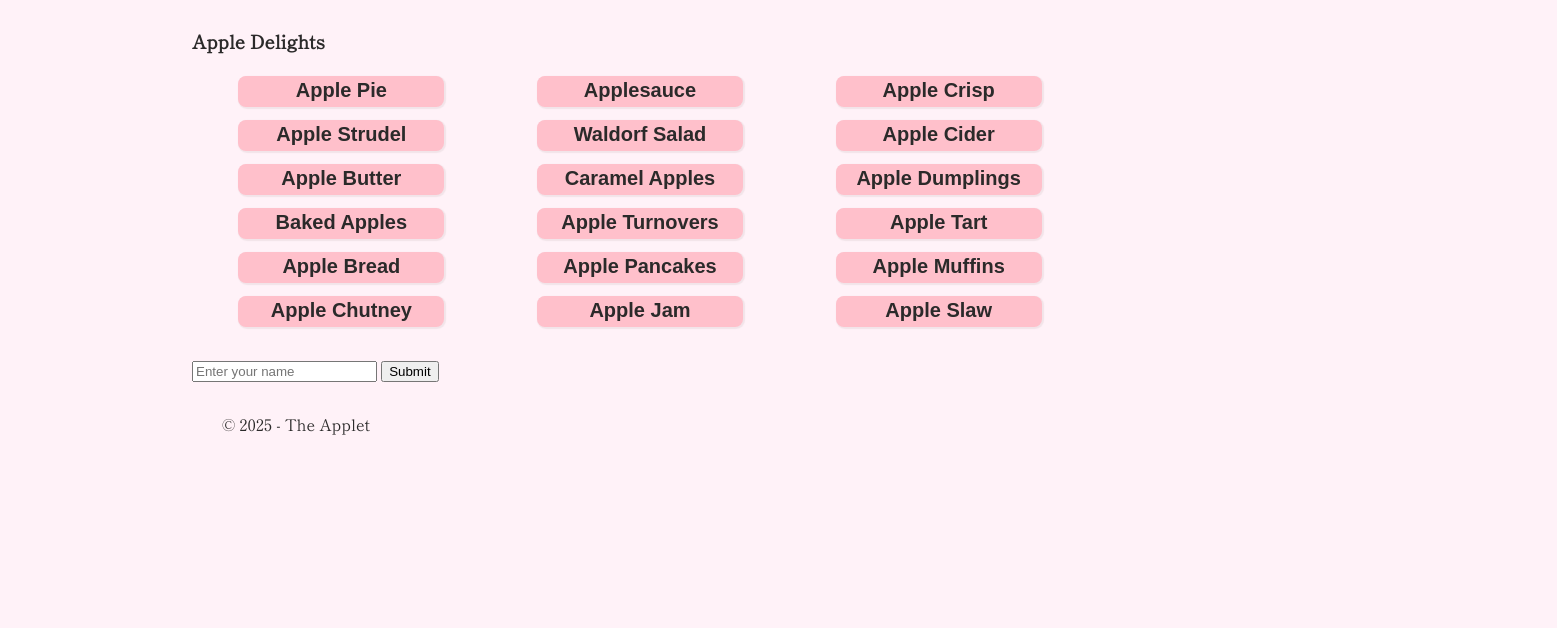
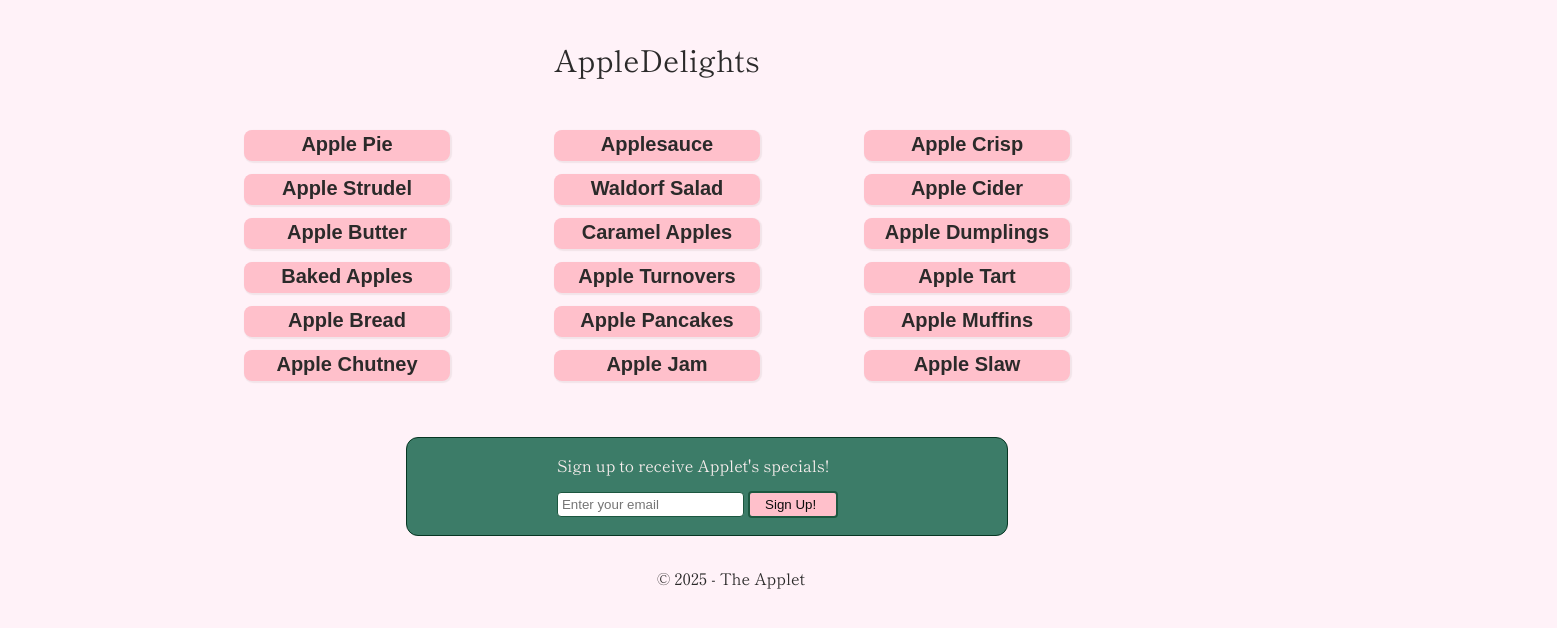
Before and after one commit to ameliarose003/wdd231-winter20205, a website: page wk10/index.html in a window 1280 px wide. Shown: the part 552-1180 px from the top of the page, 1557 px wide, since content can reach past the window. Before the commit the page ends 1026 px from the top, so only its background shows below. Drawn offline with Linux system fonts and the light colour scheme; a web font is replaced by a local one.

Commit message:
responsive applet site

```diff
--- a/wk10/index.html
+++ b/wk10/index.html
@@ -12,21 +12,34 @@
     </header>
     <main>
         <div class="welcome">
-            <p> Lorem ipsum dolor sit amet consectetur adipisicing elit. Provident repellat labore veritatis quidem quibusdam placeat sint asperiores. Magnam dicta saepe placeat harum quaerat est eveniet. Corporis eligendi doloremque architecto! Placeat, perspiciatis? Itaque cupiditate earum optio nemo ipsum, vero iusto facere quam at officia veniam. A itaque cupiditate consequatur obcaecati sunt.</p>
-
+            <p>Welcome to Applet, your destination for celebrating the timeless taste of apples in every bite. Our curated collection features a delightful array of apple-infused treats—from classic desserts and savory delights to innovative culinary creations—all crafted with the finest, hand-picked apples. Explore our offerings and experience a fresh twist on tradition, where every product is a testament to quality, creativity, and the irresistible charm of apples.</p>
         </div>
 
         <div class="intro">
             <a href="#">
-                <img src="https://byui-cit.github.io/learning-modules/img/ux-good.jpg" />
+                <img src="https://byui-cit.github.io/learning-modules/img/ux-good.jpg" alt="apple fritter"/>
             </a>
             <div class="fritter">
                 <h2>Try out our baked apple fritters!</h2>
                 <p>Made with home grown apples from our family apple orchard!</p>
             </div>
         </div>
-
-        <h3 class="products">Apple Delights</h3>
+        <div class="wave">
+            <span>A</span>
+            <span>p</span>
+            <span>p</span>
+            <span>l</span>
+            <span>e</span>
+            <span>D</span>
+            <span>e</span>
+            <span>l</span>
+            <span>i</span>
+            <span>g</span>
+            <span>h</span>
+            <span>t</span>
+            <span>s</span>
+          </div>
+        <!-- <h3 class="products">Apple Delights</h3> -->
 
         <div class="appleProducts">
             <ul>
@@ -50,10 +63,14 @@
                 <li>Apple Slaw</li>
             </ul>
         </div>
-        <form action="">
-            <input type="text" placeholder="Enter your name"/>
-            <button type="submit">Submit</button>
-      </form>
+        <div class="emailForm">
+            <form action="">
+                <label for="email">Sign up to receive Applet's specials!</label>
+                <input id="email" type="email" placeholder="Enter your email"/>
+                <button type="submit">Sign Up!</button>
+          </form>
+        </div>
+
     </main>
     <footer>
         &copy; 2025 - The Applet
--- a/wk10/style.css
+++ b/wk10/style.css
@@ -31,6 +31,9 @@ h1 {
 
 main {
     grid-column: 1/3;
+    display: flex;
+    justify-content: center;
+    flex-direction: column;
 
 }
 
@@ -87,16 +90,90 @@ img {
     cursor: pointer;
 }
 
-.products {
+/* .products {
+    display: grid;
+    justify-content: center;
+    align-items: center;
+    font-size: 30px;
+} */
+
+.wave {
+    display: flex;
+    flex-direction: row;
+    justify-content: center;
+    align-items: center;
+    font-size: 30px;
+    margin: 30px;
+}
+
+.wave:hover span{
+    animation: bounce 1s ease-in-out;
+    animation-delay: calc(0.1s * var(--i));
+}
+
+.wave span:nth-child(1) { --i: 0; }
+.wave span:nth-child(2) { --i: 1; }
+.wave span:nth-child(3) { --i: 2; }
+.wave span:nth-child(4) { --i: 3; }
+.wave span:nth-child(5) { --i: 4; }
+.wave span:nth-child(6) { --i: 5; }
+.wave span:nth-child(7) { --i: 6; }
+.wave span:nth-child(8) { --i: 7; }
+.wave span:nth-child(9) { --i: 8; }
+.wave span:nth-child(10) { --i: 9; }
+.wave span:nth-child(11) { --i: 10; }
+.wave span:nth-child(12) { --i: 11; }
+.wave span:nth-child(13) { --i: 12; }
+
+@keyframes bounce {
+    0%, 100% {
+        transform: translateY(0);
+    }
+    50% {
+        transform: translateY(-20px);
+    }
+}
+
+
+
+.emailForm {
+    border: 1px solid #073623;
+    width: 600px;
+    height: 70px;
+    background-color: #3c7c68;
+    margin-left: 23%;
+    padding-bottom: 12px;
+    border-radius: 12px;
+    margin-top: 30px;
+    padding-top: 15px;
 
 }
 
-form {
-    /* background-color: white; */
+
+
+form label {
+    padding-left: 150px;
+    color: rgb(248, 238, 238);
 }
 
-.appleProducts {
+form input {
+    margin-left: 150px;
+    margin-top: 15px;
+    margin-bottom: 30px;
+    border-radius: 4px;
+    padding: 4px;
+    border: 1px solid #1c5740;
+}
 
+form button {
+    border-radius: 4px;
+    padding: 4px;
+    padding-right: 20px;
+    padding-left: 15px;
+    border: 2px solid #1c5740;
+    background-color: pink;
+    color: #0c0c0c;
+    justify-content: center;
 }
 
 ul {
@@ -134,13 +211,60 @@ li:hover {
 
 }
 
-form {
-    margin-top: 20px;
-}
-
 footer {
     margin: 30px;
-    width: 100%;
+    margin-left: 50%;
+    width: 900px;
     justify-content: center;
     align-items: center;
 }
+
+@media screen and (max-width: 1200px) {
+    body {
+        margin-left: 29%;
+        margin-right: 0%;
+    }
+}
+
+@media screen and (max-width: 900px) {
+    body {
+        width: 90%;
+        margin-left: 30%;
+        margin-right: 0%;
+    }
+    .welcome {
+        font-size: larger;
+    }
+}
+
+@media screen and (max-width: 600px) {
+    body {
+        margin-left: 40%;
+        margin-right: 0%;
+    }
+    .intro {
+        display: flex;
+        flex-direction: column-reverse;
+    }
+    .intro a {
+        margin-left: 30%;
+    }
+    .welcome {
+        font-size: xx-large;
+    }
+    .appleProducts ul{
+        display: flex;
+        flex-direction: column;
+    }
+    .appleProducts li {
+        font-size: xx-large;
+        width: 100%;
+        padding: 10px;
+    }
+    .emailForm {
+        margin-left: 19%;
+    }
+    footer {
+        margin-left: 45%;
+    }
+}
```
